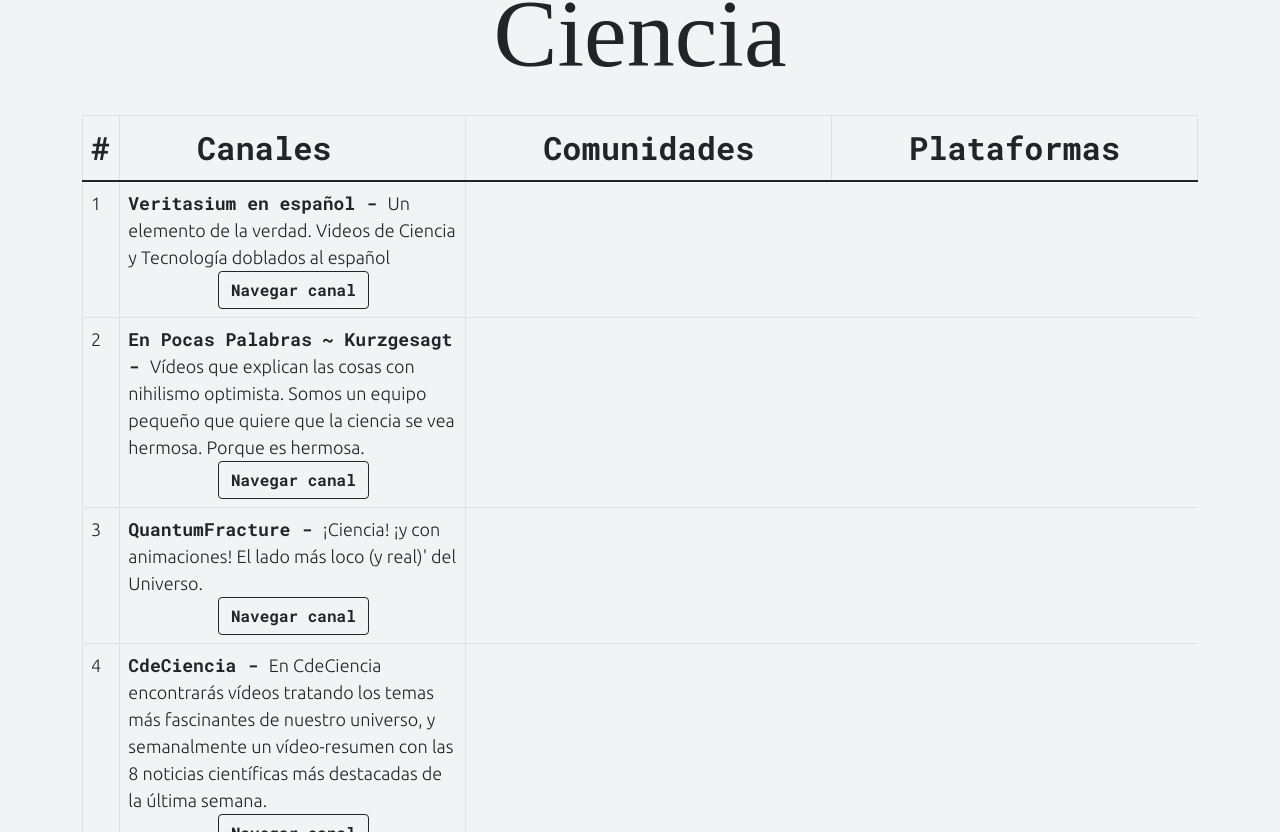
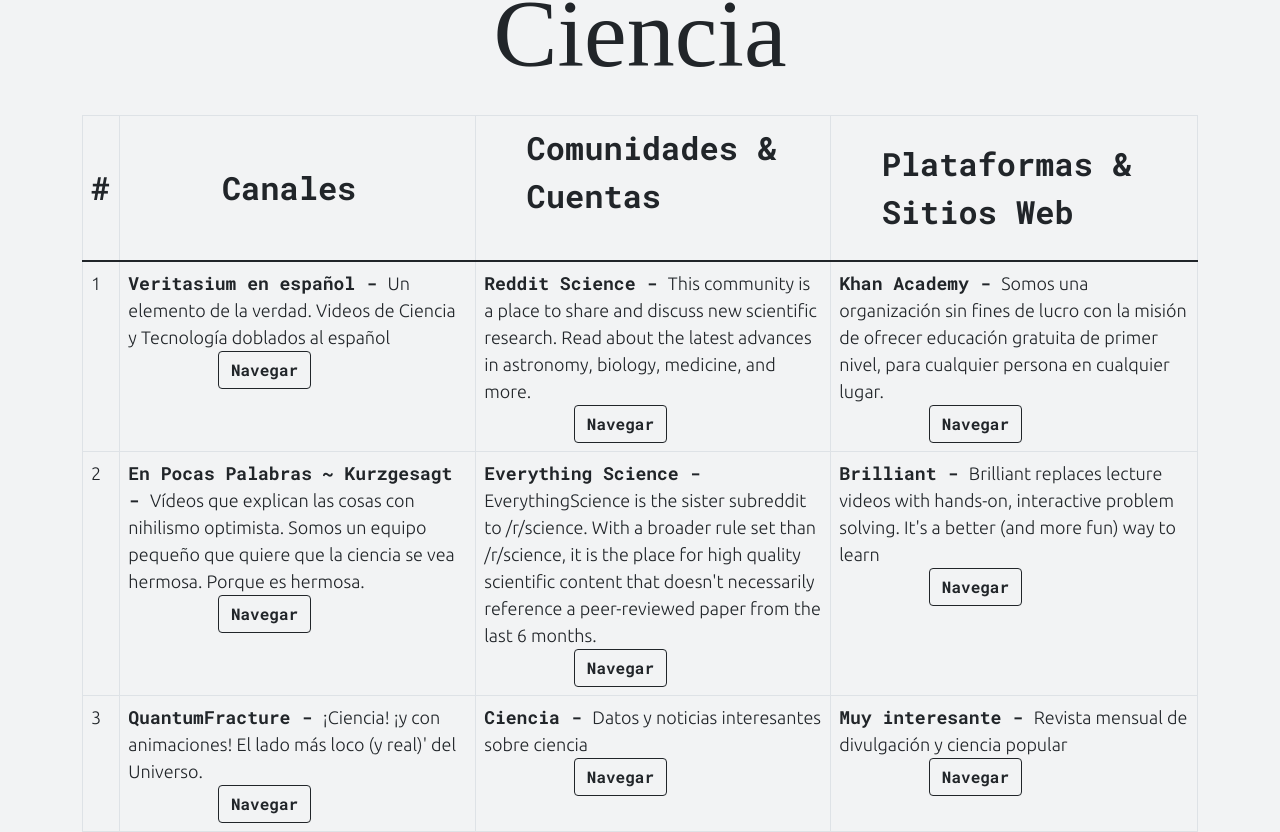
Before and after one commit to s11o-4/Imap, a React (Create React App) app: page /Ciencia in a window 1280 px wide. Shown: the part 128-960 px from the top of the page. Built offline with nearby package versions, Linux system fonts and the light colour scheme; a web font is replaced by a local one.

Commit message:
termine la tabla de ciencia

```diff
--- a/src/App.css
+++ b/src/App.css
@@ -27,11 +27,6 @@
 #leyend{
   font-family: 'Fira Sans', sans-serif;
   font-size: 1vw;
-}
-
-.btn_table{
-  padding-left: 7vw;
-  padding-right: 7vw;
 }
 
 .content_title{
--- a/src/App.js
+++ b/src/App.js
@@ -70,7 +70,7 @@
               width="90"
               height="55"
             />
-            <span class="text-start" id='title_navbar'>
+            <span className="text-start" id='title_navbar'>
               Imap
             </span>
           </Navbar.Brand>
@@ -83,11 +83,11 @@
 function TitleDescription() {
   return (
     <div>
-      <h1 id='title' class="text-center">
+      <h1 id='title' className="text-center">
         Imap
       </h1>
       <Container>
-        <p id='leyend' class="text-center">
+        <p id='leyend' className="text-center">
           "Un mapa para todo aquel valiente que quiera empezar a
           ser autodidacta en este enorme océano llamado Internet."
         </p>
--- a/src/maps/Maps.css
+++ b/src/maps/Maps.css
@@ -20,14 +20,28 @@
   font-size: 2rem;
 }
 
+#hashtag{
+  padding-bottom: 2vh;
+}
+
+#single_title{
+  padding-left: 4vw;
+  padding-bottom: 2vh;
+}
+
+.table_content_title{
+  font-family: 'Roboto Mono', monospace;
+}
+
 .table_content{
   font-family: 'Ubuntu', sans-serif;
   font-size: large;
 }
 
-.table_content_title{
-  font-family: 'Roboto Mono', monospace;
-  }
+.btn_table{
+  padding-left: 7vw;
+  padding-right: 7vw;
+}
 
 .tabbed_title{
   font-family: 'Roboto Mono', monospace;
@@ -58,8 +72,24 @@
   and (max-width: 774px)
   {
     #sub_title{
-      padding-top: 11vh;
+      padding-top: 9vh;
       font-size: 3rem;
+    }
+
+    .table_title{
+      font-size: 1.5rem;
+    }
+
+    #single_double_title{
+      padding-bottom: 2vh;
+    }
+
+    #single_title{
+      padding-bottom: 4vh;
+    }
+
+    #hashtag{
+      padding-bottom: 4vh;
     }
 }
 @media screen
@@ -67,6 +97,17 @@
  and (max-width: 1644px)
  {
 
+    #single_double_title{
+      padding-bottom: 2vh;
+    }
+
+    #single_title{
+      padding-bottom: 3vh;
+    }
+
+    #hashtag{
+      padding-bottom: 3vh;
+    }
 }
 @media screen
  and (min-width: 1645px)
--- a/src/maps/Science/Ciencia.js
+++ b/src/maps/Science/Ciencia.js
@@ -32,16 +32,13 @@
     )
 }
 
-function TableRowColumnGeneratorChannels(props) {
+function TableColumnGeneratorChannels(props) {
     return (
-        <tr>
-            <td>
-                {props.id}
-            </td>
         <td>
             <span class="table_content_title">
                 {props.chanel_title + " - "}
             </span>
+
             {props.description}
             <br />
             <span class="btn_table">
@@ -51,20 +48,18 @@
                     href={props.link}
                 >
                     <span class="content_title">
-                            Navegar canal
+                        Navegar
                     </span>
                 </Button>
             </span>
         </td>
-        </tr>
     )
 }
 
 const Table_channel_content =
     info_table.info_channels.map(
         (json) =>
-            <TableRowColumnGeneratorChannels
-                id={json.id}
+            <TableColumnGeneratorChannels
                 chanel_title={json.chanel_title}
                 description={json.description}
                 link={json.link}
@@ -77,16 +72,16 @@
             <span class="table_content_title">
                 {props.community_title + " - "}
             </span>
-            {props.description_community}
+            {props.description}
             <br />
             <span class="btn_table">
                 <Button
                     variant="outline-dark"
                     target='blank'
-                    href={props.link_community}
+                    href={props.link}
                 >
                     <span class="content_title">
-                        Navegar comunidad
+                        Navegar
                     </span>
                 </Button>
             </span>
@@ -99,8 +94,8 @@
         (json) =>
             <TableColumnGeneratorCommunities
                 community_title={json.comunity_title}
-                description_community={json.description_community}
-                link_community={json.link_community}
+                description={json.description}
+                link={json.link}
             />
     )
 
@@ -108,18 +103,18 @@
     return (
         <td>
             <span class="table_content_title">
-                {props.community_title + " - "}
+                {props.platform_title + " - "}
             </span>
-            {props.description_community}
+            {props.description}
             <br />
             <span class="btn_table">
                 <Button
                     variant="outline-dark"
                     target='blank'
-                    href={props.link_community}
+                    href={props.link}
                 >
                     <span class="content_title">
-                        Navegar comunidad
+                        Navegar
                     </span>
                 </Button>
             </span>
@@ -127,31 +122,98 @@
     )
 }
 
+const Table_platform_content =
+    info_table.info_platforms.map(
+        (json) =>
+            <TableColumnGeneratorPlatforms
+                platform_title={json.platform_title}
+                description={json.description}
+                link={json.link}
+            />
+    )
+
+
+let Table_channel_content_length = Object.keys(Table_channel_content)
+Table_channel_content_length = Table_channel_content_length.length
+
+let Table_community_content_length = Object.keys(Table_community_content)
+Table_community_content_length = Table_community_content_length.length
+
+let Table_platform_content_length = Object.keys(Table_platform_content)
+Table_platform_content_length = Table_platform_content_length.length
+
+const largest_content_table = Math.max
+    (
+        Table_channel_content_length,
+        Table_community_content_length,
+        Table_platform_content_length
+    );
+
+function TableRowGenerator() {
+    let final_content_table = [];
+
+    for (let i = 1; i <= largest_content_table; i++) {
+        final_content_table.push(
+            <tr>
+                <td>
+                    {i}
+                </td>
+                {Table_channel_content[i - 1]}
+                {Table_community_content[i - 1]}
+                {Table_platform_content[i - 1]}
+            </tr>
+        )
+    }
+
+    return (
+        final_content_table
+    )
+}
+
 function ContentTable() {
     const thStyle = {
-        paddingLeft: '6vw',
-        paddingRight: '6vw'
+        paddingLeft: '3vw',
+        paddingRight: '3vw',
     }
     return (
-        <div className='table'>
+        <div class='table'>
             <Container>
                 <Table responsive="sm" hover bordered>
                     <thead class="table_title">
                         <tr>
-                            <th>#</th>
-                            <th
-                                style={thStyle}>
-                                Canales</th>
-                            <th
-                                style={thStyle}>
-                                Comunidades</th>
-                            <th
-                                style={thStyle}>
-                                Plataformas</th>
+                            <th>
+                                <p id="hashtag">
+                                    #
+                                </p>
+                            </th>
+                            <th style={thStyle}>
+                                <p id="single_title">
+                                    <Container>
+                                        Canales
+                                    </Container>
+                                </p>
+                            </th>
+
+                            <th style={thStyle}>
+                                <p id="single_double_title">
+                                    <Container>
+                                        Comunidades & Cuentas
+                                    </Container>
+                                </p>
+                            </th>
+                            <th style={thStyle}>
+                                <p>
+                                    <Container>
+                                        Plataformas & Sitios Web
+                                    </Container>
+                                </p>
+                            </th>
                         </tr>
                     </thead>
                     <tbody class="table_content">
-                        {Table_channel_content}
+
+                        <TableRowGenerator />
+
                     </tbody>
                 </Table>
             </Container>
@@ -197,7 +259,7 @@
                     }
                 >
                     <TabContentGenerator
-                        content_arg='contenido'
+                        content_arg=''
                     />
                 </Tab>
 
--- a/src/maps/Science/info_table.json
+++ b/src/maps/Science/info_table.json
@@ -1,121 +1,106 @@
 {
     "info_channels": [
         {
-            "id": 1,
             "chanel_title": "Veritasium en español",
-            "description": "Un elemento de la verdad. \n Videos de Ciencia y Tecnología doblados al español",
+            "description": "Un elemento de la verdad. Videos de Ciencia y Tecnología doblados al español \n",
             "link": "https://www.youtube.com/c/Veritasiumenespa%C3%B1ol/featured"
         },
         {
-            "id": 2,
             "chanel_title": "En Pocas Palabras ~ Kurzgesagt",
             "description": "Vídeos que explican las cosas con nihilismo optimista. Somos un equipo pequeño que quiere que la ciencia se vea hermosa. Porque es hermosa.",
             "link": "https://www.youtube.com/c/kurzgesagtES"
         },
         {
-            "id": 3,
             "chanel_title": "QuantumFracture",
             "description": "¡Ciencia! ¡y con animaciones! El lado más loco (y real)' del Universo.",
             "link": "https://www.youtube.com/channel/UCbdSYaPD-lr1kW27UJuk8Pw"
         },
         {
-            "id": 4,
             "chanel_title": "CdeCiencia",
             "description": "En CdeCiencia encontrarás vídeos tratando los temas más fascinantes de nuestro universo, y semanalmente un vídeo-resumen con las 8 noticias científicas más destacadas de la última semana.",
             "link": "https://www.youtube.com/c/CdeCiencia/featured"
         },
         {
-            "id": 5,
             "chanel_title": "El Robot de Platón ",
             "description": "Preguntarte nunca dejar debes. Si el conocimiento es lo tuyo, date una vuelta. A veces hay helado. Canal de Ciencia, canal de Ciencias, canal de Sapiencias. La misión de esta página es difundir el conocimiento. El Robot representa la tecnología, presente y futuro, Platón representa el pasado y la filosofía, cosmología y en general la epistemología.",
             "link": "https://www.youtube.com/c/ElRobotdePlaton/featured"
         },
         {
-            "id": 6,
             "chanel_title": "Date Un Vlog",
             "description": "Encontrarás videos tratando sobre temas muy variados de ciencia. Todos contados de una forma muy enérgica e interesante. Entra y entederás mejor tu universo",
             "link": "https://www.youtube.com/c/DateunVlog/featured"
         },
         {
-            "id": 7,
             "chanel_title": "CuriosaMente",
             "description": "Ciencia y cultura, por el placer de aprender. Una invitación para las mentes curiosas a despertar el sentido de la maravilla que sólo el conocimiento puede dar.",
             "link": "https://www.youtube.com/curiosamente"
         },
         {
-            "id": 8,
             "chanel_title": "Antroporama",
             "description": "Esto es Antroporama, es decir, divulgación científica sobre el Ser Humano, nuestra conducta, mente y nuestro secreto mejor guardado: el cerebro. ¡Quédate si te encanta conocer lo curiosa que puede ser nuestra especie!",
             "link": "https://www.youtube.com/channel/UCGKzjVZGdJ0YmUqg42xfO5w"
         },
         {
-            "id": 9,
             "chanel_title": "CienciaDeSofa",
             "description": "Divulgación científica para mentes distraídas, ¡ahora también en vídeo! ",
             "link": "https://www.youtube.com/user/CienciaDeSofa/featured"
         },
         {
-            "id": 10,
             "chanel_title": "La Hiperactina",
             "description": "¡Divulgación, biomedicina y muchas cosas bonitas!",
             "link": "https://www.youtube.com/c/Lahiperactina/featured"
         },
         {
-            "id": 11,
             "chanel_title": "GlóbuloAzul",
             "description": "Por fin información de salud de la que te puedes fiar. Aquí es más importante el rigor que el número de suscriptores. ",
             "link": "https://www.youtube.com/c/Gl%C3%B3buloAzul/featured"
         },
         {
-            "id": 12,
             "chanel_title": "TeHasPreguntado",
             "description": "NeuroCiencia y hechos sorprendentes que seguro te has preguntado alguna vez. En este canal te explicamos de manera sencilla y divertida como funciona nuestro cerebro, el comportamiento, cuestiones filosóficas y ciencia en general, que aunque no lo creas son parte de tu vida diaria.",
             "link": "https://www.youtube.com/c/tehaspreguntado/featured"
         },
         {
-            "id": 13,
             "chanel_title": "Date un Voltio",
             "description": "Si tienes una mente curiosa, eres un friki de The Big Bang Theory o quieres aprender Física y resolver tus dudas sobre esta materia, ¡este es tu canal! ",
             "link": "https://www.youtube.com/c/DateunVoltio"
         },
         {
-            "id": 14,
             "chanel_title": "Instituto de Física Teórica IFT",
             "description": "Es nuestra misión acelerar el aprendizaje de estudiantes de todas las edades. Con esto en mente, queremos compartir nuestro contenido con todos aquellos que lo puedan encontrar útil. ",
             "link": "https://www.youtube.com/c/IFTMadrid/featured"
         },
         {
-            "id": 15,
             "chanel_title": "KhanAcademyEspañol",
             "description": "¡Explicamos nuestros campos de investigación de forma amena y accesible!'",
             "link": "https://www.youtube.com/c/KhanAcademyEspanol/featured"
         },
         {
-            "id": 16,
             "chanel_title": "Amigos de la Química",
             "description": "Un canal de quimica, todo explicado de una forma muy clara, divertida y concisa",
             "link": "https://www.youtube.com/c/AmigosdelaQu%C3%ADmicaMartaVitores/featured"
         },
         {
-            "id": 17,
+            "chanel_title": "Reacciona Explota",
+            "description":"¡Ven a descubrir a química como nunca la habías visto! En este canal de divulgación de ciencia aprenderás qué es y como funciona la pólvora, qué pasa si metes la mano en nitrógeno líquido o cómo hacer luz líquida. El lado más alucinante de la Química, aquí.",
+            "link": "https://www.youtube.com/c/reaccionaexplota/featured"
+        },
+        {
             "chanel_title": "Sabine Hossenfelder",
             "description": "In her channel Science without the gobbledygook, Sabine talks straight about science: No hype, no spin, no tip-toeing around inconvenient truths. New video each Saturday. ",
             "link": "https://www.youtube.com/c/SabineHossenfelder/featured"
         },
         {
-            "id": 18,
             "chanel_title": "Veritasium",
             "description": "An element of truth - videos about science, education, and anything else I find interesting. ",
             "link": "https://www.youtube.com/channel/UCHnyfMqiRRG1u-2MsSQLbXA"
         },
         {
-            "id": 19,
             "chanel_title": "minutephysics",
             "description": "Simply put: cool physics and other sweet science. ",
             "link": "https://www.youtube.com/c/minutephysics/featured"
         },
         {
-            "id": 20,
             "chanel_title": "DoS - Domain of Science",
             "description": "Welcome to the Domain of Science. A full channel of a lot of things about science and technology ",
             "link": "https://www.youtube.com/c/DomainofScience/featured"
@@ -124,13 +109,65 @@
     "info_communities": [
         {
             "comunity_title": "Reddit Science",
-            "description_community": "This community is a place to share and discuss new scientific research. Read about the latest advances in astronomy, biology, medicine, physics, social science, and more. Find and submit new publications and popular science coverage of current research.",
-            "link_community": "https://www.reddit.com/r/science/"
+            "description": "This community is a place to share and discuss new scientific research. Read about the latest advances in astronomy, biology, medicine, and more. ",
+            "link": "https://www.reddit.com/r/science/"
+        },
+        {
+            "comunity_title": "Everything Science",
+            "description": "EverythingScience is the sister subreddit to /r/science. With a broader rule set than /r/science, it is the place for high quality scientific content that doesn't necessarily reference a peer-reviewed paper from the last 6 months.",
+            "link": "https://www.reddit.com/r/EverythingScience/"
+        },
+        {
+            "comunity_title": "Ciencia",
+            "description": "Datos y noticias interesantes sobre ciencia",
+            "link": "https://www.facebook.com/groups/1754504511501734"
+        },
+        {
+            "comunity_title": "Universal-Sci",
+            "description": "Providing you with Interesting news stories about worldwide scientific endeavors - As an Amazon Associate we earn from qualifying purchases. ",
+            "link": "https://twitter.com/universal_sci"
+        },
+        {
+            "comunity_title": "Quanta Magazine",
+            "description": "Big ideas in science and math. ",
+            "link": "https://twitter.com/QuantaMagazine"
+        },
+        {
+            "comunity_title": "mikephy",
+            "description": "Ciencia con lenguaje cotidiano, entendible & divertido",
+            "link": "https://www.tiktok.com/@mikephy"
         }
     ],
     "info_platforms": [
         {
-
+            "platform_title": "Khan Academy",
+            "description": "Somos una organización sin fines de lucro con la misión de ofrecer educación gratuita de primer nivel, para cualquier persona en cualquier lugar.",
+            "link": "https://es.khanacademy.org/"
+        },
+        {
+            "platform_title": "Brilliant",
+            "description": "Brilliant replaces lecture videos with hands-on, interactive problem solving. It's a better (and more fun) way to learn",
+            "link": "https://brilliant.org/"
+        },
+        {
+            "platform_title": "Muy interesante",
+            "description": "Revista mensual de divulgación y ciencia popular",
+            "link": "https://www.muyinteresante.es/"
+        },
+        {
+            "platform_title": "Conversus",
+            "description": "Conversus, donde la ciencia se convierte en cultura, es un concepto multiplataforma de divulgación de la ciencia, la tecnología y la innovación",
+            "link": "https://www.ipn.mx/ddicyt/cultivate/revista-conversus.html"
+        },
+        {
+            "platform_title": "RDU",
+            "description": "La Revista Digital Universitaria (RDU) es una publicación electrónica bimestral de comunicación social de la ciencia, dirigida a la comunidad universitaria y al público interesado. Su principal objetivo es comunicar temas relacionados con el desarrollo de las ciencias, las humanidades, las artes y la tecnología",
+            "link": "https://www.revista.unam.mx/"
+        },
+        {
+            "platform_title": "Pys Org",
+            "description": "A very full scientific magazine",
+            "link": "https://phys.org/page2.html"
         }
     ]
 }
```
Lines whose indentation alone changed are shown as unchanged.
